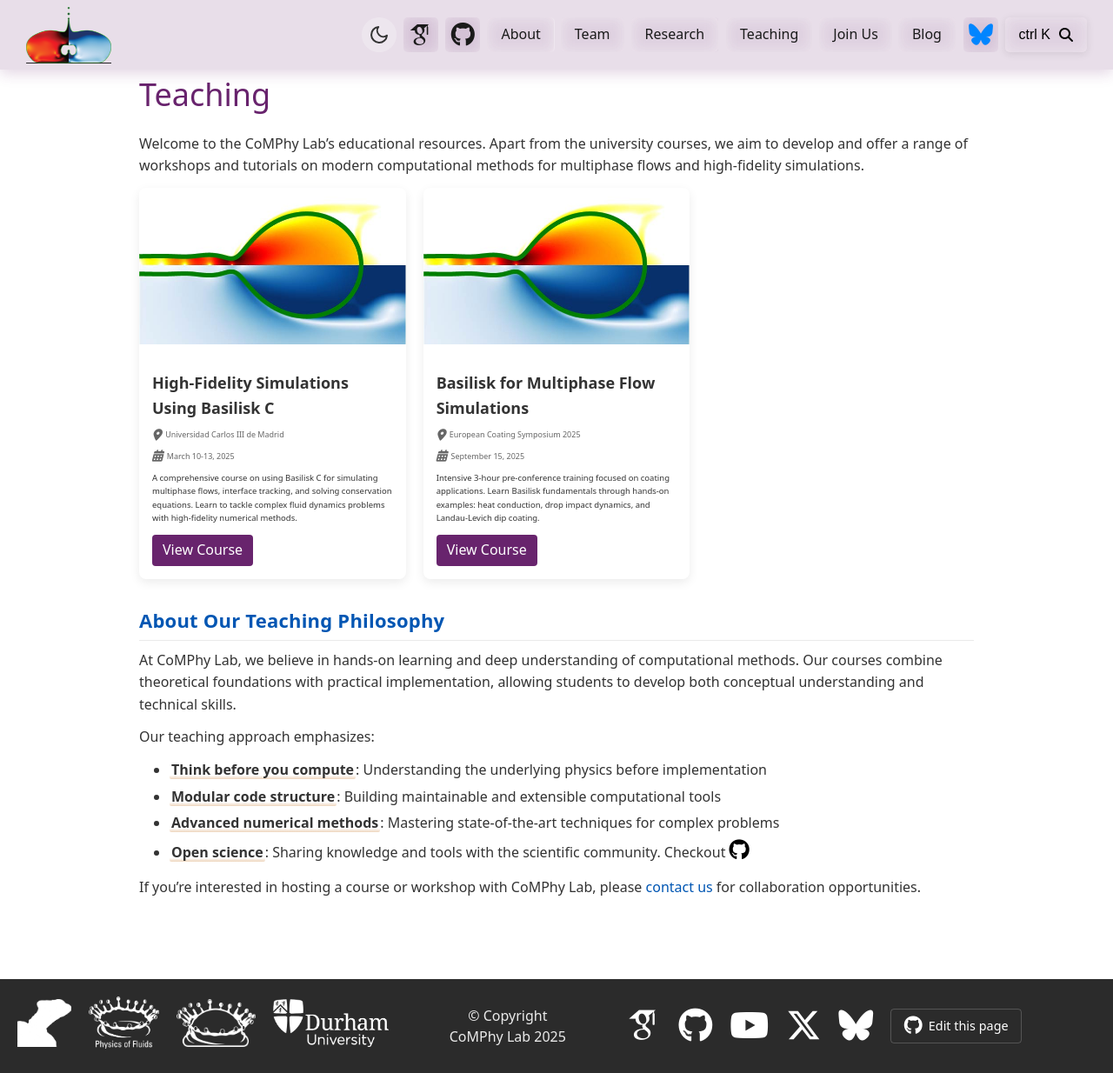
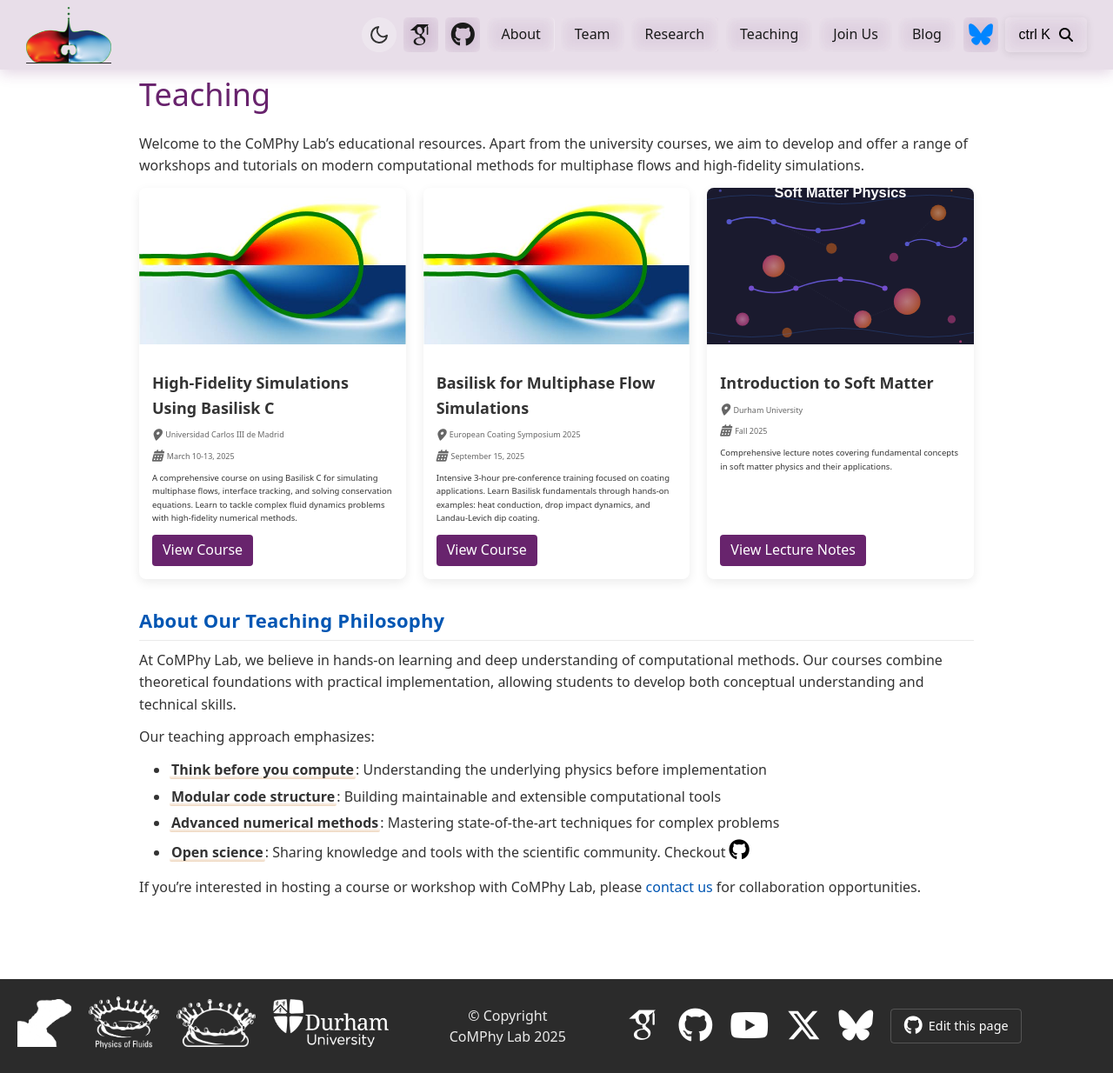
Before and after one commit to comphy-lab/comphy-lab.github.io, a Jekyll site: the page built from _teaching/index.md, in a window 1280 px wide and 1234 px high. Shown: the whole window at 87% size. Built offline with Jekyll 4.4.1, drawn with Linux system fonts in a browser that asks for light colours; some web fonts are replaced; comment, search, counter and statistics services are not loaded.

Commit message:
Add Introduction to Soft Matter course to teaching page
- Add new course card linking to external lecture notes
- Include Durham University location and Fall 2025 timeframe
- Create custom SVG visualization representing soft matter concepts
- Link opens in new tab to blog lecture notes

```diff
--- a/_teaching/index.md
+++ b/_teaching/index.md
@@ -42,6 +42,23 @@ Welcome to the CoMPhy Lab's educational resources. Apart from the university cou
       <a href="/teaching/2025-Basilisk101nano-ECS" class="course-card__link">View Course</a>
     </div>
   </div>
+
+  <div class="course-card">
+    <img src="/assets/images/teaching/soft-matter.svg" alt="Introduction to Soft Matter" loading="lazy">
+    <div class="course-card__content">
+      <h3 class="course-card__title">Introduction to Soft Matter</h3>
+      <div class="course-card__meta">
+        <i class="fa-solid fa-location-dot"></i> Durham University
+      </div>
+      <div class="course-card__meta">
+        <i class="fa-solid fa-calendar-days"></i> Fall 2025
+      </div>
+      <p class="course-card__desc">
+        Comprehensive lecture notes covering fundamental concepts in soft matter physics and their applications.
+      </p>
+      <a href="https://blogs.comphy-lab.org/Lecture-Notes/Intro-Soft-Matter/0-README" class="course-card__link" target="_blank" rel="noopener noreferrer">View Lecture Notes</a>
+    </div>
+  </div>
 </div>
 
 ## About Our Teaching Philosophy
```
Also changed, not shown: assets/images/teaching/soft-matter.svg (added).
